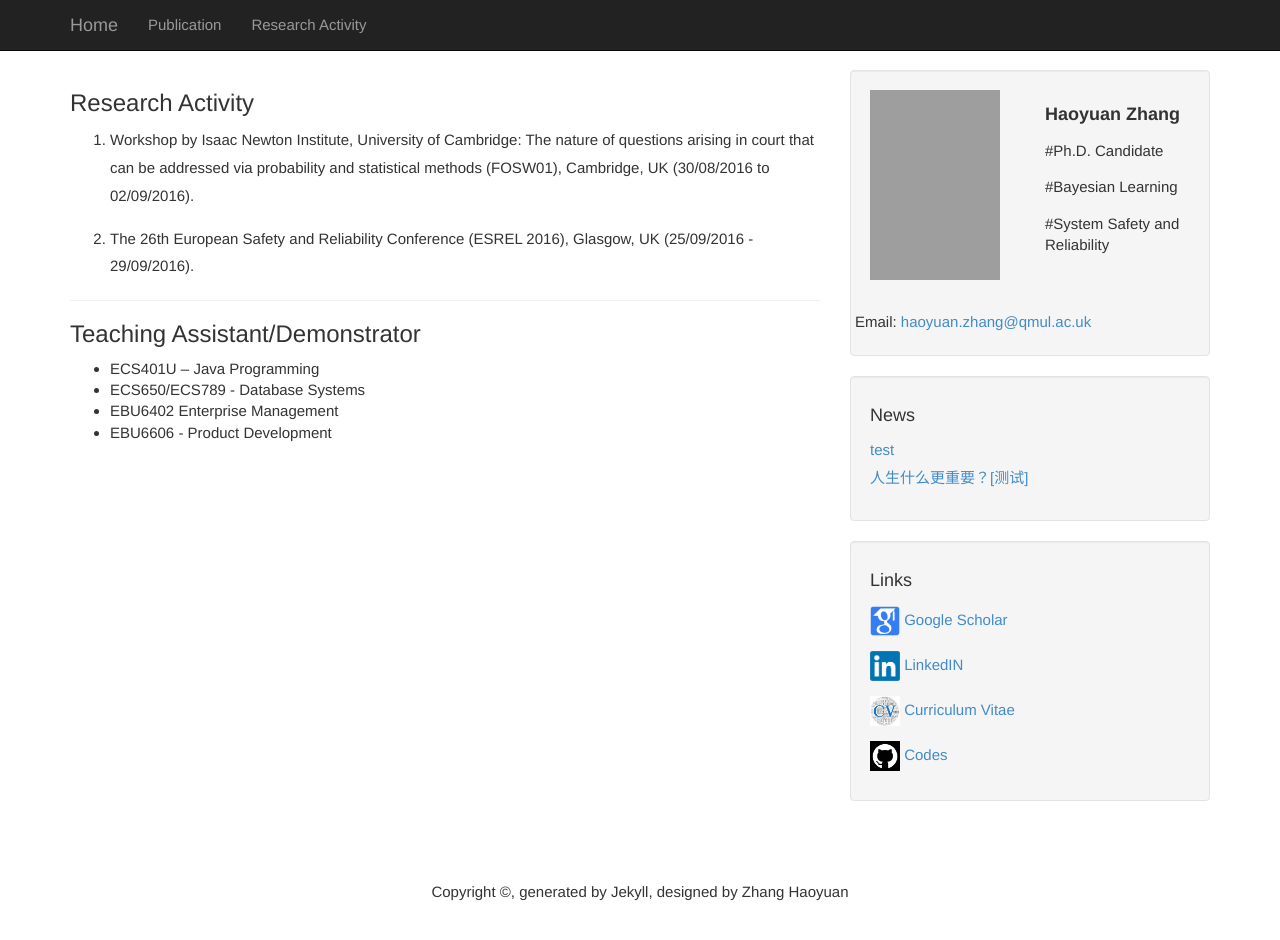
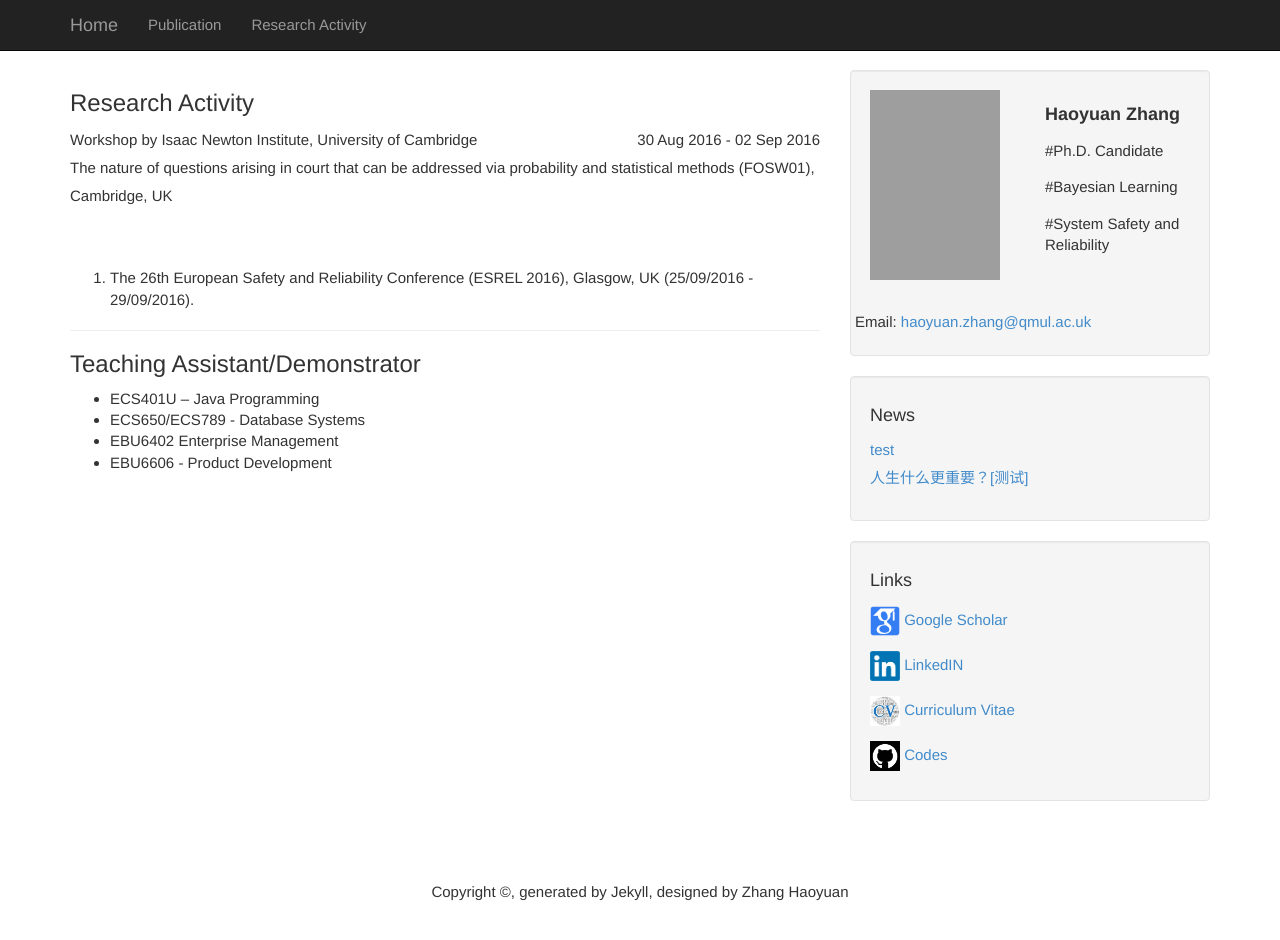
Before and after one commit to july0905/haoyuanzhang1990.github.io, a Jekyll site: the page built from researchactivity.md, in a window 1280 px wide and 953 px high. Shown: the top 940 px of the window. Built offline with Jekyll 4.4.1, drawn with Linux system fonts in a browser that asks for light colours; grey boxes are pictures that could not be loaded.

Commit message:
Update researchactivity.md

```diff
--- a/researchactivity.md
+++ b/researchactivity.md
@@ -4,8 +4,13 @@ title: "Research Activity"
 ---
 <h3>Research Activity</h3>
 
-1. Workshop by Isaac Newton Institute, University of Cambridge:
-The nature of questions arising in court that can be addressed via probability and statistical methods (FOSW01), Cambridge, UK (30/08/2016 to 02/09/2016).
+<p style="text-align:left;">
+Workshop by Isaac Newton Institute, University of Cambridge<span style="float:right;">30 Aug 2016 - 02 Sep 2016</span>
+<br>The nature of questions arising in court that can be addressed via probability and statistical methods (FOSW01), Cambridge, UK
+</p>
+<br>
+
+
 
 2. The 26th European Safety and Reliability Conference (ESREL 2016), Glasgow, UK (25/09/2016 - 29/09/2016).
 
```
